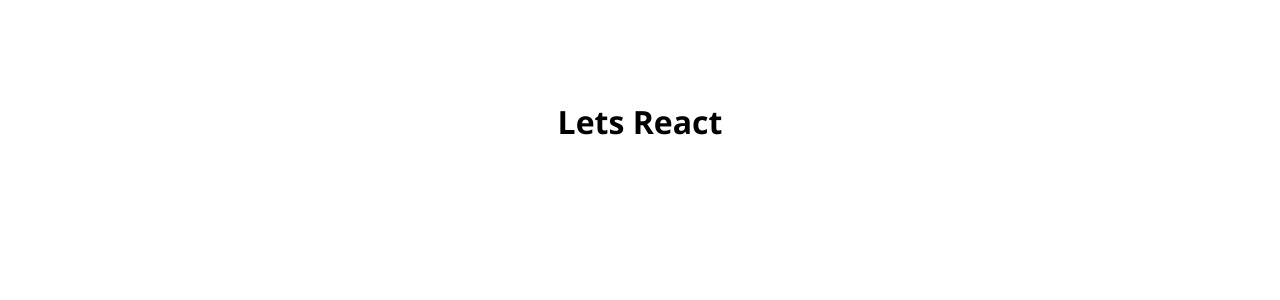
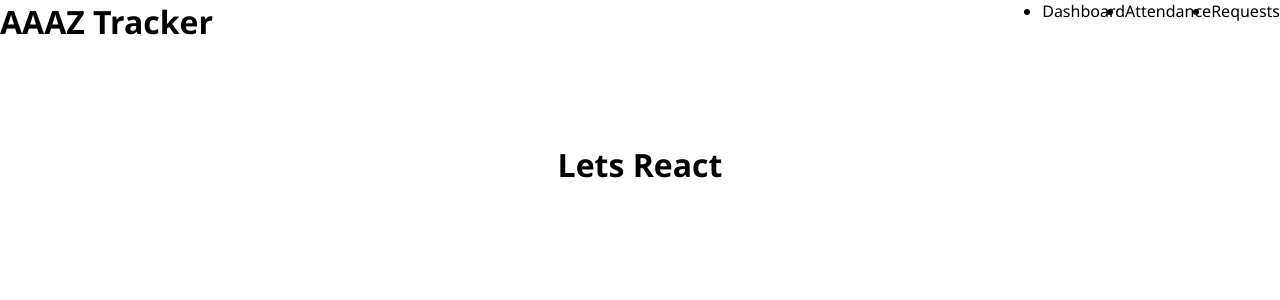
Before and after one commit to RichardChileya/attendance-tracker, a React (Create React App) app: page / in a window 1280 px wide. Shown: the top 300 px of the page. Built offline with nearby package versions, Linux system fonts and the light colour scheme.

Commit message:
Add header to App Js

```diff
--- a/src/App.css
+++ b/src/App.css
@@ -10,3 +10,12 @@
   justify-content: center;
   align-items: center;
 }
+
+.header {
+  display: flex;
+  justify-content: space-between;
+}
+
+.nav-list {
+  display: flex;
+}
--- a/src/App.js
+++ b/src/App.js
@@ -1,10 +1,11 @@
 import './App.css';
+import Header from './components/Header';
 
 function App() {
   return (
     <div className="App">
       <header className="App-header">
-
+        <Header />
         <h1 className="lets-react">Lets React</h1>
       </header>
     </div>
```
